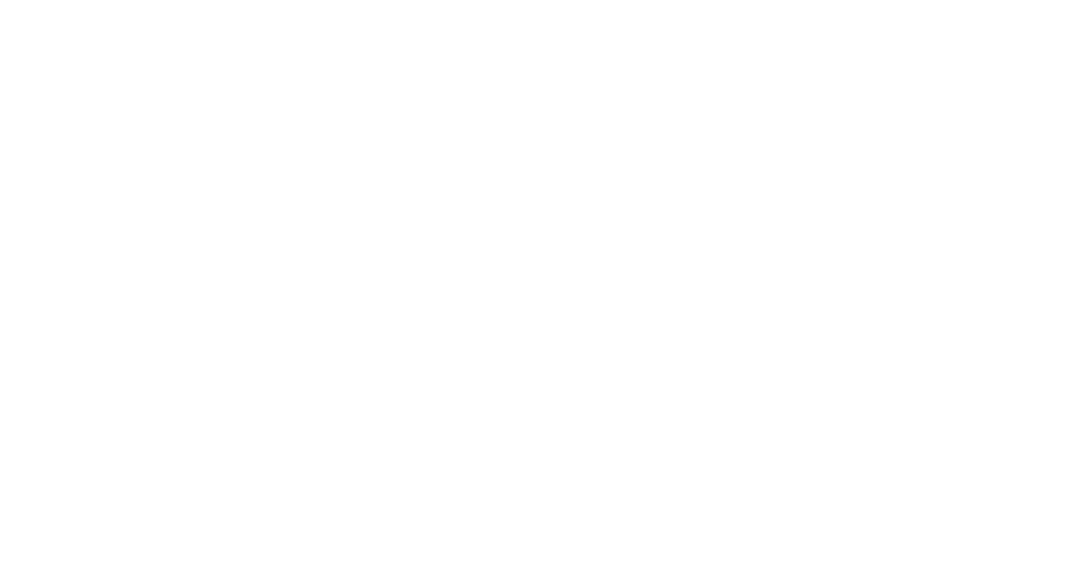
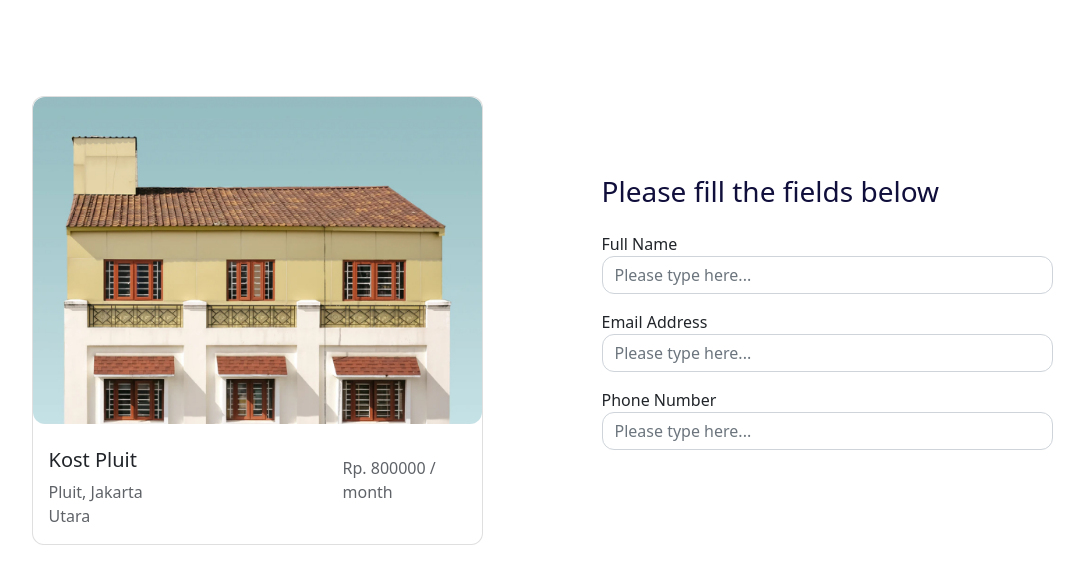
Before and after one commit to halawaoji97/d-kost, a React (Create React App) app: page /booking in a window 1280 px wide. Before the commit this address had no page. Shown: the top 584 px of the page, without its empty margins (98-1182 px from the left). Built offline with nearby package versions, Linux system fonts and the light colour scheme.

Commit message:
add the booking page

```diff
--- a/package.json
+++ b/package.json
@@ -12,6 +12,8 @@
     "moment": "^2.29.1",
     "node-sass": "^6.0.1",
     "react": "^17.0.2",
+    "react-date-range": "^1.4.0",
+    "react-datepicker": "^4.5.0",
     "react-dom": "^17.0.2",
     "react-file-base64": "^1.0.3",
     "react-redux": "^7.2.6",
--- a/src/App.js
+++ b/src/App.js
@@ -1,7 +1,8 @@
+import { BrowserRouter as Router, Routes, Route } from 'react-router-dom';
 import React from 'react';
 import Home from './pages/Home/Home';
 import DetailPage from './pages/DetailPage/DetailPage';
-import { BrowserRouter as Router, Routes, Route } from 'react-router-dom';
+import BookingPage from './pages/Booking/BookingPage';
 
 const App = () => {
   return (
@@ -10,6 +11,7 @@
         <Routes>
           <Route path='/' element={<Home />} />
           <Route path='/detail/:id' element={<DetailPage />} />
+          <Route path='/booking' element={<BookingPage />} />
         </Routes>
       </div>
     </Router>
--- a/src/assets/scss/main.scss
+++ b/src/assets/scss/main.scss
@@ -226,6 +226,32 @@
   }
 }
 
+.booking-page {
+  .input-text {
+    margin-bottom: 20px;
+    position: relative;
+
+    .input-group {
+      background-color: $white;
+
+      .form-control {
+        border: 0;
+        border-radius: 4px;
+        outline: 0;
+        box-shadow: none;
+        background-color: $light;
+        padding: 0.575rem 14px;
+        width: 100%;
+        height: 45px;
+
+        &::placeholder {
+          color: $gray-200;
+        }
+      }
+    }
+  }
+}
+
 // import bootstrap
 @import url('https://fonts.googleapis.com/css2?family=Roboto:wght@300;400;500;700&display=swap');
 @import '../../../node_modules/bootstrap/scss/bootstrap';
--- /dev/null
+++ b/src/components/Input/InputDate.js
@@ -0,0 +1,21 @@
+import React, { useState } from 'react';
+import DatePicker from 'react-datepicker';
+
+import 'react-datepicker/dist/react-datepicker.css';
+
+const InputDate = () => {
+  const [startDate, setStartDate] = useState(new Date());
+
+  return (
+    <>
+      <DatePicker
+        dateFormat='MMMM d, yyyy'
+        selected={startDate}
+        onChange={(date) => setStartDate(date)}
+        className='date-picker'
+      />
+    </>
+  );
+};
+
+export default InputDate;
--- /dev/null
+++ b/src/components/Input/InputText.js
@@ -0,0 +1,56 @@
+import React, { useState } from 'react';
+
+const InputText = (props) => {
+  const { value, type, placeholder, name, errorResponse } = props;
+
+  const [hasError, setHasError] = useState(null);
+
+  let pattern = '';
+  if (type === 'email') pattern = /^[^\s@]+@[^\s@]+\.[^\s@]+$/;
+  if (type === 'tel') pattern = '[0-9]*';
+
+  const onChange = (event) => {
+    const target = {
+      target: {
+        name: name,
+        value: event.target.value,
+      },
+    };
+
+    if (type === 'email') {
+      if (!pattern.test(event.target.value)) setHasError(errorResponse);
+      else setHasError(null);
+    }
+
+    if (type === 'tel') {
+      if (event.target.validity.valid) props.onChange(target);
+    } else {
+      props.onChange(target);
+    }
+    console.log(target);
+  };
+  return (
+    <div className='input-text mb-3'>
+      <div className='input-group'>
+        <input
+          name={name}
+          type={type}
+          pattern={pattern}
+          className='form-control'
+          value={value}
+          placeholder={placeholder}
+          onChange={onChange}
+        />
+      </div>
+    </div>
+  );
+};
+
+export default InputText;
+
+InputText.defaultProps = {
+  type: 'text',
+  pattern: '',
+  placeholder: 'Please type here...',
+  errorResponse: 'Please match the requested format.',
+};
--- /dev/null
+++ b/src/pages/Booking/BookingPage.js
@@ -0,0 +1,90 @@
+import React, { useState } from 'react';
+import InputDate from '../../components/Input/InputDate';
+import InputText from '../../components/Input/InputText';
+import detailPage from '../../json/detailPage.json';
+
+const BookingPage = (props) => {
+  const [inputValue, setInputValue] = useState('');
+
+  function handleInputChange(event) {
+    setInputValue(event.target.value);
+  }
+
+  return (
+    <div className='container booking-page mt-5'>
+      <div className='row align-items-center justify-content-around'>
+        <div className='col-sm-10 col-md-5 mt-5 border-right'>
+          <div className='card'>
+            <figure className='figure-img img-fluid rounded'>
+              <img
+                className='rounded img-fluid'
+                src={detailPage.imageUrls[0].url}
+                alt={detailPage.location}
+              />
+            </figure>
+            <div className='row p-3 align-items-center d-flex justify-content-around'>
+              <div className='col'>
+                <h5>Kost {detailPage.location}</h5>
+                <span className='text-secondary'>
+                  {detailPage.location}, {detailPage.city}
+                </span>
+              </div>
+              <div className='col d-sm-none d-xs-none d-md-block'></div>
+              <div className='col'>
+                <p className='text-secondary'>
+                  Rp. {`${detailPage.price} / ${detailPage.unit} `}
+                </p>
+              </div>
+            </div>
+          </div>
+        </div>
+        <div className='col-sm-10 mt-5 col-md-5'>
+          <h3 className='mb-4 text-primary'>Please fill the fields below</h3>
+          <label htmlFor='name'>Full Name</label>
+          <InputText
+            name='name'
+            value={inputValue}
+            type='text'
+            onChange={handleInputChange}
+          />
+
+          <label htmlFor='email'>Email Address</label>
+          <InputText
+            name='email'
+            value={inputValue}
+            type='email'
+            onChange={handleInputChange}
+          />
+
+          <label htmlFor='phone'>Phone Number</label>
+          <InputText
+            name='phone'
+            value={inputValue}
+            type='tel'
+            onChange={handleInputChange}
+          />
+        </div>
+      </div>
+    </div>
+    // <div>
+    //   <h1>Booking</h1>
+    //   <InputDate />
+    //   <label htmlFor='phone'>Phone Number</label>
+    //   <InputText
+    //     name='name'
+    //     value={inputValue}
+    //     type='text'
+    //     onChange={handleInputChange}
+    //   />
+    //   <label htmlFor='phone'>Phone Number</label>
+    //   <InputText
+    //     name='phone'
+    //     value={inputValue}
+    //     type='tel'
+    //     onChange={handleInputChange}
+    //   />
+    // </div>
+  );
+};
+
+export default BookingPage;
```
Also changed, not shown: src/json/post-booking.json (added, +13 -0 lines), src/assets/css/main.min.css, 2 other files (tests, documents, lock files or other folders).
